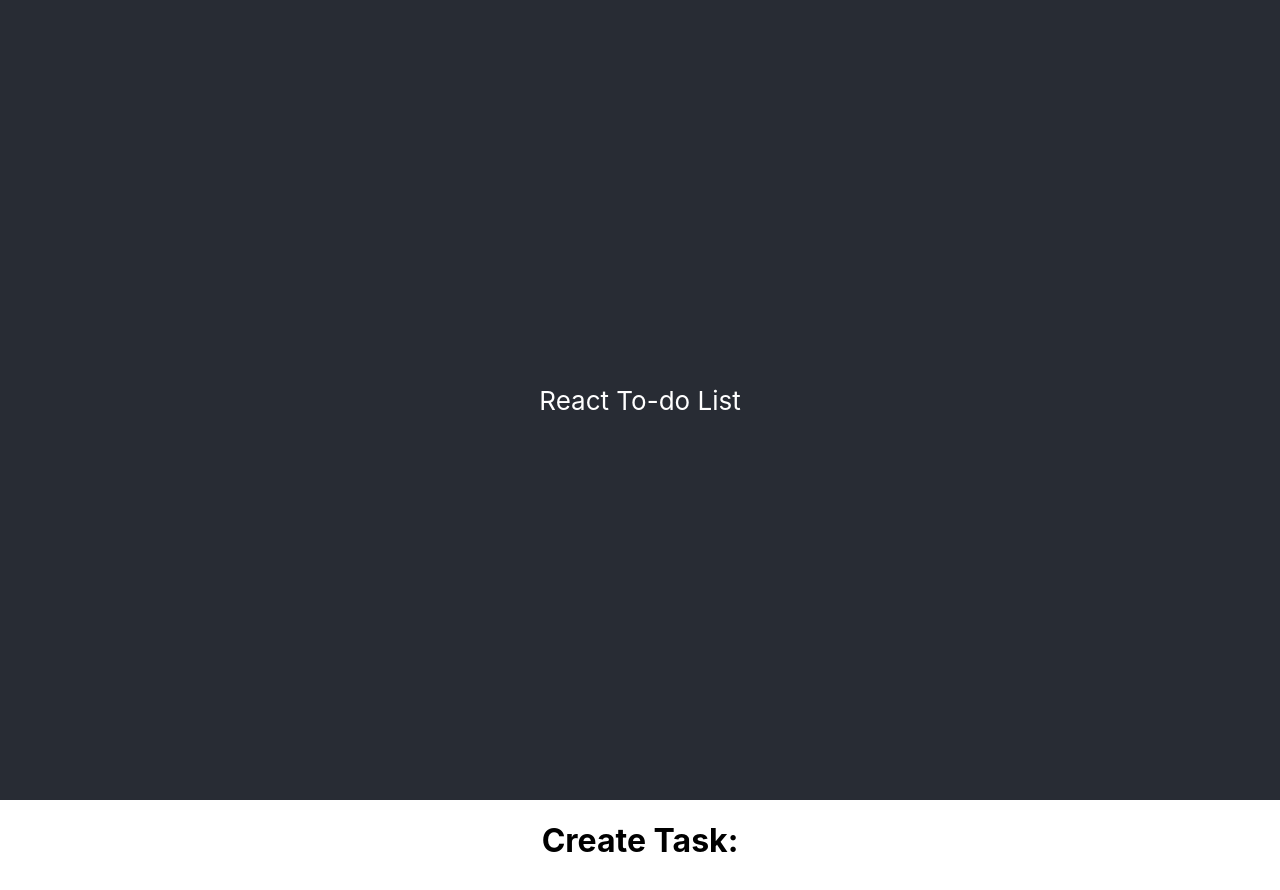
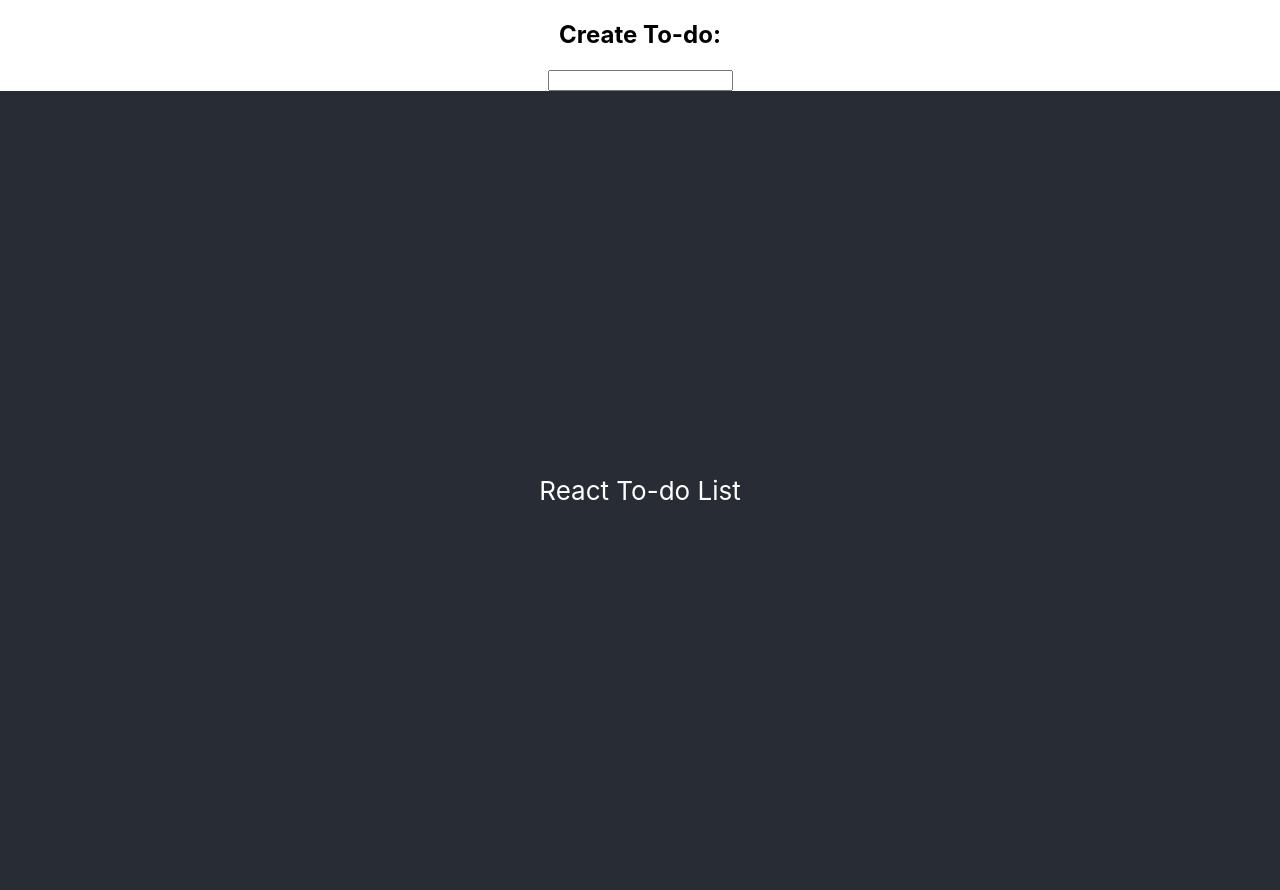
Before and after one commit to jackcho626/react-todo-list, a React (Create React App) app: page / in a window 1280 px wide. Built offline with nearby package versions, Linux system fonts and the light colour scheme.

Commit message:
Added create todo component

```diff
--- a/src/App.js
+++ b/src/App.js
@@ -6,20 +6,25 @@ function App() {
 
   return (
     <div className="App">
+      <CreateTodo />
       <header className="App-header">
         <p>
           React To-do List
         </p>
       </header>
-      <CreateTask />
     </div>
   );
 }
 
-function CreateTask() {
+function CreateTodo({createTodo}) {
+  const [todo, setTodo] = useState("");
   return (
-    <h1>Create Task:</h1>
-
+    <div>
+      <h2>Create To-do: </h2>
+      <form>
+        <input onChange={ e => setTodo(e.target.value) } />
+      </form>
+    </div>
   );
 }
 
```
